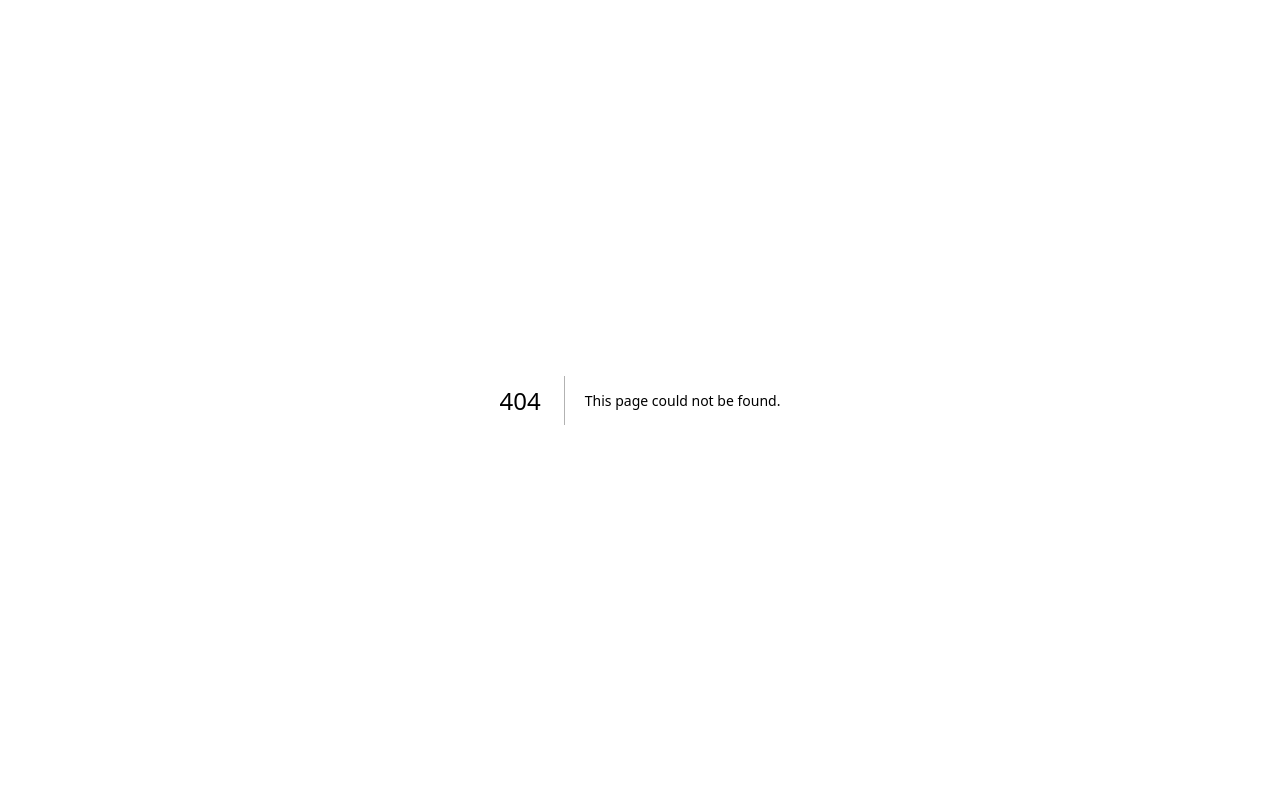
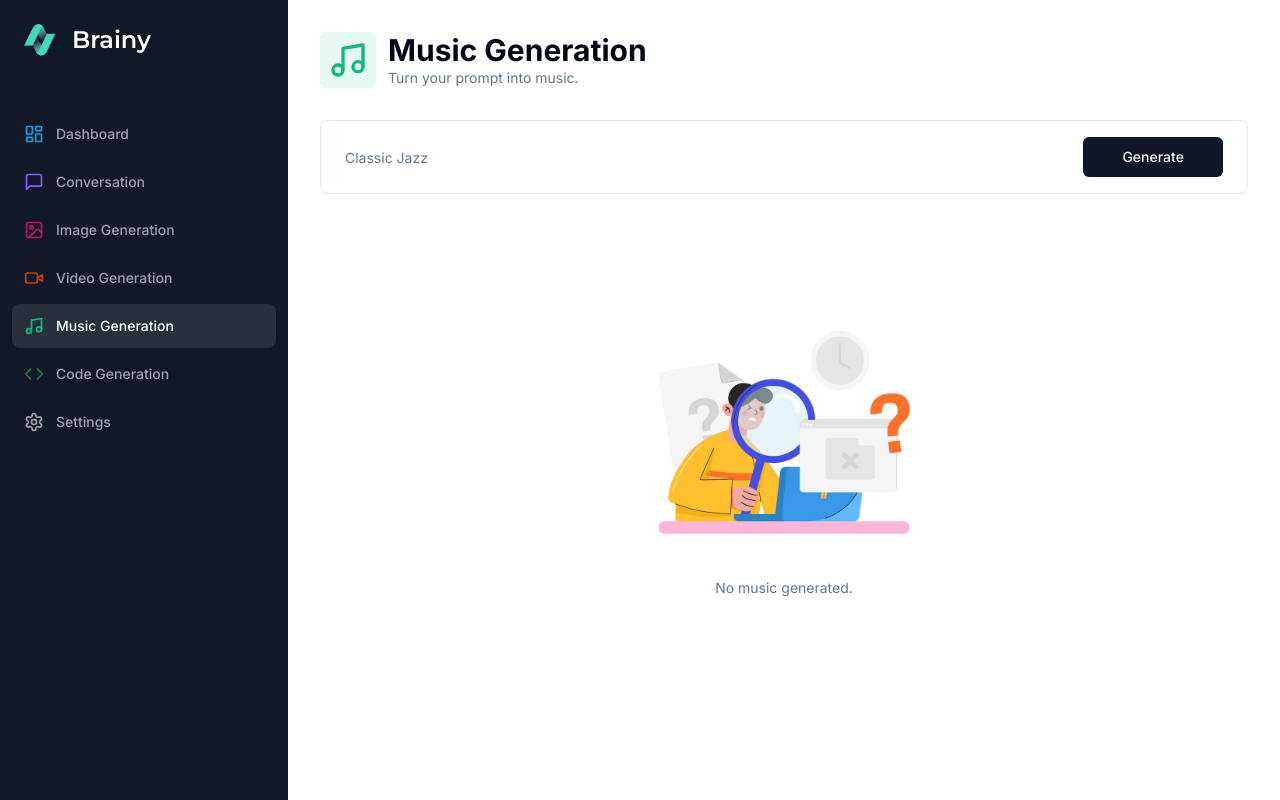
Before and after one commit to WinnardArthur/brainy, a Next.js app: page /music in a window 1280 px wide. Before the commit this address had no page. Built offline with nearby package versions, Linux system fonts and the light colour scheme.

Commit message:
add music generation with replicate ai

```diff
--- /dev/null
+++ b/app/(dashboard)/(routes)/music/constants.ts
@@ -0,0 +1,5 @@
+import * as z from 'zod';
+
+export const formSchema = z.object({
+    prompt: z.string().min(1, {message: 'Music is required'})
+})
--- /dev/null
+++ b/app/(dashboard)/(routes)/music/page.tsx
@@ -0,0 +1,112 @@
+"use client";
+
+import React, { useState } from "react";
+import { MessageSquare, Music } from "lucide-react";
+import { useForm } from "react-hook-form";
+import * as z from "zod";
+import { zodResolver } from "@hookform/resolvers/zod";
+import { ChatCompletionRequestMessage } from "openai";
+import axios from "axios";
+import { useRouter } from "next/navigation";
+
+import { Heading } from "@/components/heading";
+import { Form, FormControl, FormField, FormItem } from "@/components/ui/form";
+import { Input } from "@/components/ui/input";
+import { formSchema } from "./constants";
+import { Button } from "@/components/ui/button";
+import { Empty } from "@/components/empty";
+import Loader from "@/components/loader";
+
+const MusicPage = () => {
+  const [music, setMusic] = useState<string>();
+
+  const router = useRouter();
+
+  const form = useForm<z.infer<typeof formSchema>>({
+    resolver: zodResolver(formSchema),
+    defaultValues: {
+      prompt: "",
+    },
+  });
+
+  const isLoading = form.formState.isSubmitting;
+
+  const onSubmit = async (values: z.infer<typeof formSchema>) => {
+    try {
+      setMusic(undefined);
+
+      const response = await axios.post("/api/music", values);
+
+      setMusic(response.data.audio);
+
+      form.reset();
+    } catch (error: any) {
+      console.log(error);
+    } finally {
+      router.refresh();
+    }
+  };
+
+  return (
+    <div>
+      <Heading
+        title="Music Generation"
+        description="Turn your prompt into music."
+        icon={Music}
+        iconColor="text-emerald-500"
+        bgColor="bg-emerald-500/10"
+      />
+
+      <div className="px-4 lg:px-8">
+        <div>
+          <Form {...form}>
+            <form
+              onSubmit={form.handleSubmit(onSubmit)}
+              className="rounded-lg border w-full p-4 px-3 md:px-6 focus-within:shadow-sm grid grid-cols-12 gap-2"
+            >
+              <FormField
+                control={form.control}
+                name="prompt"
+                render={({ field }) => (
+                  <FormItem className="col-span-12 lg:col-span-10">
+                    <FormControl className="m-0 p-0">
+                      <Input
+                        className="border-0 outline-none focus-visible:ring-0 focus-visible:ring-transparent"
+                        disabled={isLoading}
+                        placeholder="Classic Jazz"
+                        {...field}
+                      />
+                    </FormControl>
+                  </FormItem>
+                )}
+              />
+
+              <Button
+                className="col-span-12 lg:col-span-2 w-full"
+                disabled={isLoading}
+              >
+                Generate
+              </Button>
+            </form>
+          </Form>
+        </div>
+
+        <div className="space-y-4 mt-4">
+          {isLoading && (
+            <div className="p-8 rounded-lg w-full flex items-center justify-center bg-muted">
+              <Loader />
+            </div>
+          )}
+          {!music && !isLoading && <Empty label="No music generated." />}
+          {music && (
+            <audio controls className="w-full mt-8">
+              <source src={music} />
+            </audio>
+          )}
+        </div>
+      </div>
+    </div>
+  );
+};
+
+export default MusicPage;
--- /dev/null
+++ b/app/api/music/route.ts
@@ -0,0 +1,32 @@
+import { auth } from "@clerk/nextjs";
+import { NextResponse } from "next/server";
+import Replicate from "replicate";
+
+const replicate = new Replicate({
+  auth: process.env.REPLICATE_API_TOKEN,
+});
+
+export async function POST(req: Request) {
+  try {
+    const { userId } = auth();
+    const body = await req.json();
+    const { prompt } = body;
+
+    if (!userId) return new NextResponse("Unauthorized", { status: 401 });
+
+    if (!prompt) return new NextResponse("Prompt is required", { status: 400 });
+
+    const response = await replicate.run(
+      "riffusion/riffusion:8cf61ea6c56afd61d8f5b9ffd14d7c216c0a93844ce2d82ac1c9ecc9c7f24e05",
+      {
+        input: {
+          prompt_a: prompt,
+        },
+      }
+    );
+    return NextResponse.json(response);
+  } catch (error) {
+    console.log("[MUSIC_ERROR]:", error);
+    return new NextResponse();
+  }
+}
--- a/package.json
+++ b/package.json
@@ -26,6 +26,7 @@
     "react-dom": "^18",
     "react-hook-form": "^7.49.3",
     "react-markdown": "^9.0.1",
+    "replicate": "^0.25.2",
     "tailwind-merge": "^2.2.0",
     "tailwindcss-animate": "^1.0.7",
     "zod": "^3.22.4"
```
Also changed, not shown: 2 other files (tests, documents, lock files or other folders).
